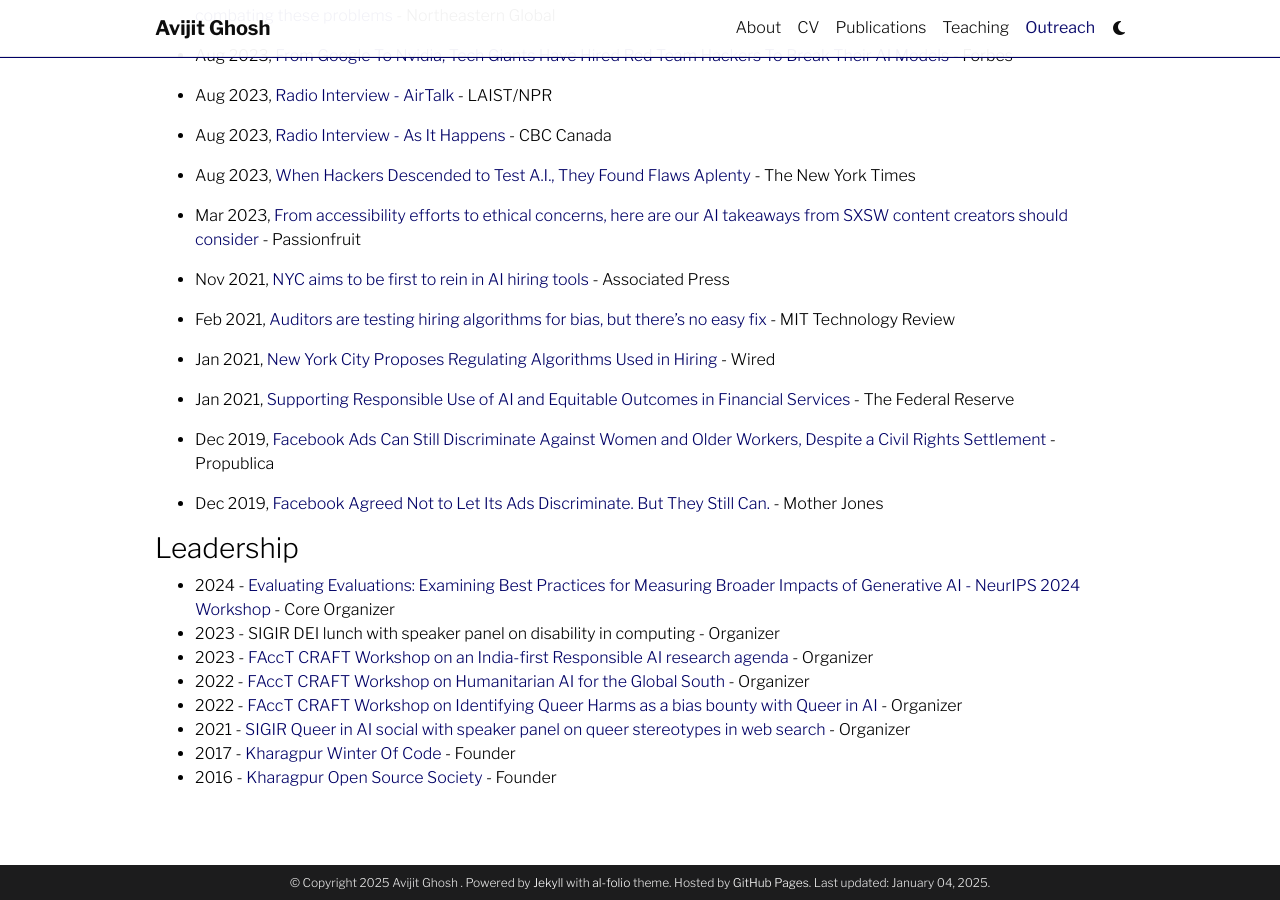
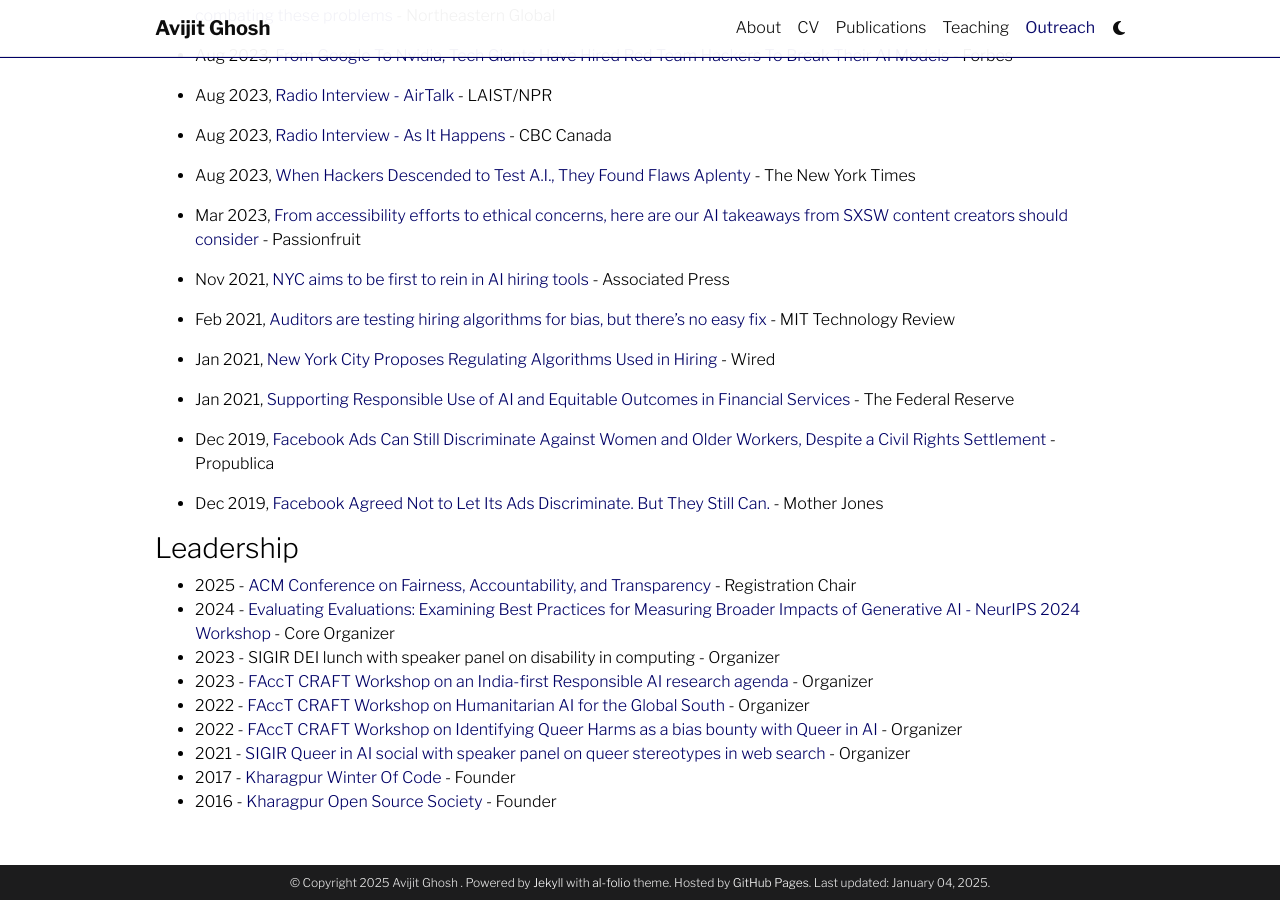
Before and after one commit to evijit/evijit.github.io, a Jekyll site: the page built from _pages/talks.md, in a window 1280 px wide and 900 px high, scrolled down 1517 px. Built offline with Jekyll 4.4.1, drawn with Linux system fonts in a browser that asks for light colours; nearby versions of some CDN libraries; comment, search, counter and statistics services are not loaded; a style sheet for code colours, icons or effects is not loaded.

```diff
--- a/_pages/talks.md
+++ b/_pages/talks.md
@@ -91,6 +91,7 @@
 
 ### Leadership
 
+- 2025 - [ACM Conference on Fairness, Accountability, and Transparency](https://facctconference.org/2025/committees) - Registration Chair
 - 2024 - [Evaluating Evaluations: Examining Best Practices for Measuring Broader Impacts of Generative AI - NeurIPS 2024 Workshop](https://evaleval.github.io/) - Core Organizer
 - 2023 - SIGIR DEI lunch with speaker panel on disability in computing - Organizer
 - 2023 - [FAccT CRAFT Workshop on an India-first Responsible AI research agenda](https://sites.google.com/view/raiindiacraftfacct2023/home) - Organizer
```
